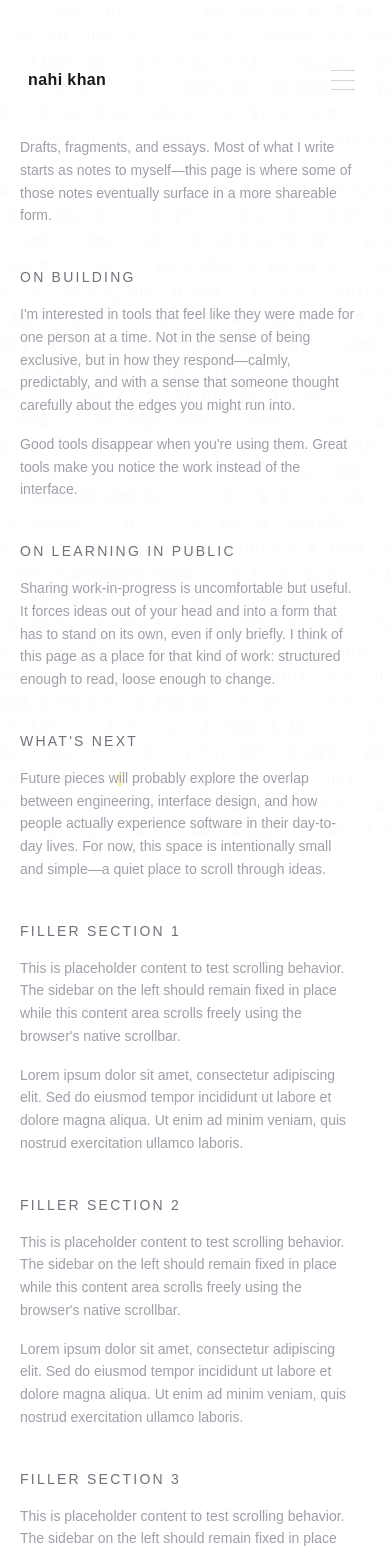
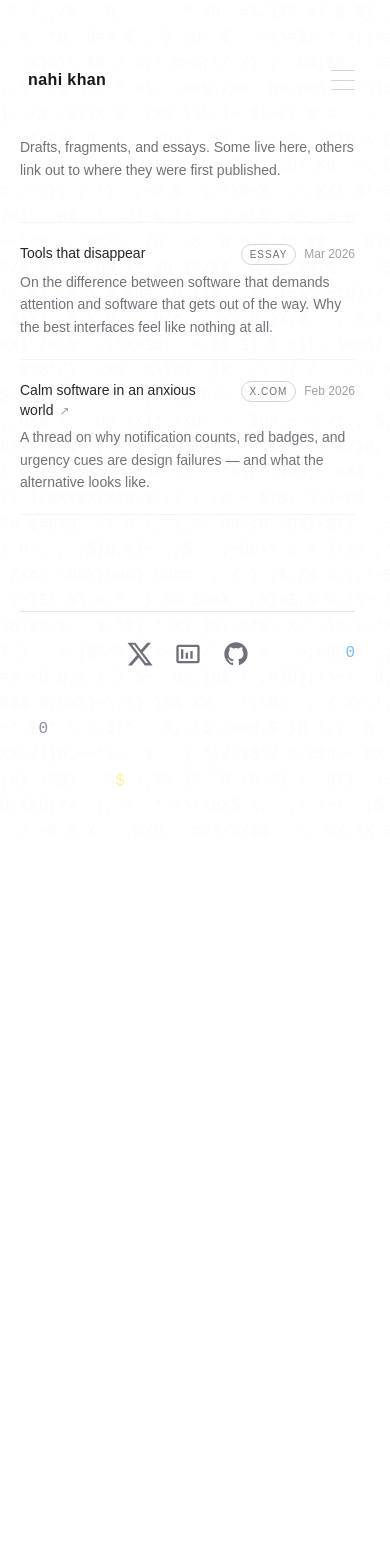
Before and after one commit to nahikhvn/site, a Next.js app: page /writing in a window 390 px wide. Shown: the top 1553 px of the page. After the commit the page ends 844 px from the top, so only its background shows below. Built offline with nearby package versions, Linux system fonts and the light colour scheme.

Commit message:
Redesign writing page as directory listing with essay page template

```diff
--- a/app/writing/page.tsx
+++ b/app/writing/page.tsx
@@ -1,71 +1,92 @@
+import Link from "next/link";
+
+type Entry = {
+  title: string;
+  date: string;
+  description: string;
+  tag: "essay" | "note" | "external";
+  href: string;
+  source?: string;
+};
+
+const entries: Entry[] = [
+  {
+    title: "Tools that disappear",
+    date: "2026-03-14",
+    description:
+      "On the difference between software that demands attention and software that gets out of the way. Why the best interfaces feel like nothing at all.",
+    tag: "essay",
+    href: "/writing/tools-that-disappear",
+  },
+  {
+    title: "Calm software in an anxious world",
+    date: "2026-02-28",
+    description:
+      "A thread on why notification counts, red badges, and urgency cues are design failures — and what the alternative looks like.",
+    tag: "external",
+    href: "https://x.com/nahikhvn",
+    source: "x.com",
+  },
+];
+
+const tagStyles: Record<Entry["tag"], string> = {
+  essay: "text-zinc-500 dark:text-zinc-400 border-zinc-300 dark:border-zinc-600",
+  note: "text-zinc-500 dark:text-zinc-400 border-zinc-300 dark:border-zinc-600",
+  external: "text-zinc-500 dark:text-zinc-400 border-zinc-300 dark:border-zinc-600",
+};
+
+function formatDate(iso: string) {
+  const d = new Date(iso + "T00:00:00");
+  return d.toLocaleDateString("en-US", { month: "short", year: "numeric" });
+}
+
 export default function WritingPage() {
   return (
     <div className="space-y-10 pb-12">
-      <section className="space-y-4">
-        <p className="text-sm md:text-base leading-relaxed text-zinc-400">
-          Drafts, fragments, and essays. Most of what I write starts as notes to
-          myself—this page is where some of those notes eventually surface in a
-          more shareable form.
-        </p>
-      </section>
+      <p className="text-sm md:text-base leading-relaxed text-zinc-500">
+        Drafts, fragments, and essays. Some live here, others link out to where
+        they were first published.
+      </p>
 
-      <section className="space-y-4">
-        <h3 className="text-sm font-medium uppercase tracking-[0.16em] text-zinc-500">
-          On building
-        </h3>
-        <p className="text-sm md:text-base leading-relaxed text-zinc-400">
-          I&apos;m interested in tools that feel like they were made for one
-          person at a time. Not in the sense of being exclusive, but in how they
-          respond—calmly, predictably, and with a sense that someone thought
-          carefully about the edges you might run into.
-        </p>
-        <p className="text-sm md:text-base leading-relaxed text-zinc-400">
-          Good tools disappear when you&apos;re using them. Great tools make
-          you notice the work instead of the interface.
-        </p>
-      </section>
+      <div className="space-y-0">
+        {entries.map((entry) => {
+          const isExternal = entry.tag === "external";
+          const Wrapper = isExternal ? "a" : Link;
+          const props = isExternal
+            ? { href: entry.href, target: "_blank", rel: "noreferrer" }
+            : { href: entry.href };
 
-      <section className="space-y-4">
-        <h3 className="text-sm font-medium uppercase tracking-[0.16em] text-zinc-500">
-          On learning in public
-        </h3>
-        <p className="text-sm md:text-base leading-relaxed text-zinc-400">
-          Sharing work-in-progress is uncomfortable but useful. It forces ideas
-          out of your head and into a form that has to stand on its own, even if
-          only briefly. I think of this page as a place for that kind of work:
-          structured enough to read, loose enough to change.
-        </p>
-      </section>
-
-      <section className="space-y-4">
-        <h3 className="text-sm font-medium uppercase tracking-[0.16em] text-zinc-500">
-          What&apos;s next
-        </h3>
-        <p className="text-sm md:text-base leading-relaxed text-zinc-400">
-          Future pieces will probably explore the overlap between engineering,
-          interface design, and how people actually experience software in their
-          day-to-day lives. For now, this space is intentionally small and
-          simple—a quiet place to scroll through ideas.
-        </p>
-      </section>
-
-      {Array.from({ length: 6 }, (_, i) => (
-        <section key={i} className="space-y-4">
-          <h3 className="text-sm font-medium uppercase tracking-[0.16em] text-zinc-500">
-            Filler section {i + 1}
-          </h3>
-          <p className="text-sm md:text-base leading-relaxed text-zinc-400">
-            This is placeholder content to test scrolling behavior. The sidebar
-            on the left should remain fixed in place while this content area
-            scrolls freely using the browser&apos;s native scrollbar.
-          </p>
-          <p className="text-sm md:text-base leading-relaxed text-zinc-400">
-            Lorem ipsum dolor sit amet, consectetur adipiscing elit. Sed do
-            eiusmod tempor incididunt ut labore et dolore magna aliqua. Ut enim
-            ad minim veniam, quis nostrud exercitation ullamco laboris.
-          </p>
-        </section>
-      ))}
+          return (
+            <Wrapper
+              key={entry.title}
+              {...(props as React.ComponentProps<typeof Wrapper>)}
+              className="group block py-5 border-b border-zinc-100 dark:border-zinc-800 first:border-t"
+            >
+              <div className="flex items-baseline justify-between gap-4 mb-1.5">
+                <h3 className="text-sm md:text-base font-medium text-zinc-800 dark:text-zinc-200 group-hover:text-zinc-950 dark:group-hover:text-white transition-colors">
+                  {entry.title}
+                  {isExternal && (
+                    <span className="ml-1.5 text-zinc-400 text-xs">↗</span>
+                  )}
+                </h3>
+                <div className="flex items-center gap-2 shrink-0">
+                  <span
+                    className={`text-[10px] uppercase tracking-widest border rounded-full px-2 py-0.5 ${tagStyles[entry.tag]}`}
+                  >
+                    {entry.tag === "external" ? entry.source : entry.tag}
+                  </span>
+                  <span className="text-xs text-zinc-400">
+                    {formatDate(entry.date)}
+                  </span>
+                </div>
+              </div>
+              <p className="text-sm leading-relaxed text-zinc-500 dark:text-zinc-400">
+                {entry.description}
+              </p>
+            </Wrapper>
+          );
+        })}
+      </div>
     </div>
   );
 }
--- /dev/null
+++ b/app/writing/tools-that-disappear/page.tsx
@@ -0,0 +1,79 @@
+export default function ToolsThatDisappear() {
+  return (
+    <div className="space-y-8 pb-12">
+      <header className="space-y-3">
+        <h1 className="text-xl md:text-2xl font-semibold text-zinc-900 dark:text-zinc-100 tracking-tight">
+          Tools that disappear
+        </h1>
+        <p className="text-xs uppercase tracking-widest text-zinc-400">
+          Mar 2026 · Essay
+        </p>
+      </header>
+
+      <div className="space-y-5 text-sm md:text-base leading-relaxed text-zinc-600 dark:text-zinc-400">
+        <p>
+          The best software I&apos;ve ever used is software I barely remember
+          using. Not because it was forgettable, but because it never asked me
+          to think about it. It just worked, and I worked through it.
+        </p>
+
+        <p>
+          There&apos;s a difference between a tool that demands your attention
+          and one that earns it. The first announces itself — loading screens,
+          onboarding flows, modals asking if you&apos;re sure. The second
+          recedes. It becomes the background to your actual task, like a good
+          chair or a sharp knife. You notice the work, not the instrument.
+        </p>
+
+        <p>
+          I think about this a lot when building interfaces. Every element on a
+          screen is a small tax on the person looking at it. A border here, a
+          shadow there, a label that could be inferred — each one is a micro
+          decision the user has to process, even if unconsciously. The goal
+          isn&apos;t minimalism for its own sake. It&apos;s clarity. Removing
+          everything that isn&apos;t the thing.
+        </p>
+
+        <h2 className="text-sm font-medium uppercase tracking-[0.16em] text-zinc-500 pt-4">
+          The weight of defaults
+        </h2>
+
+        <p>
+          Most software starts with too much. Features get added because
+          they&apos;re possible, not because they&apos;re necessary. Settings
+          panels grow. Preferences multiply. The interface becomes a map of
+          every decision the team couldn&apos;t make, handed off to the user as
+          &quot;flexibility.&quot;
+        </p>
+
+        <p>
+          Good defaults are an act of empathy. They say: we thought about this
+          so you don&apos;t have to. They reduce the surface area of choice
+          down to what actually matters. And when they&apos;re right, you never
+          even notice them — which is the whole point.
+        </p>
+
+        <h2 className="text-sm font-medium uppercase tracking-[0.16em] text-zinc-500 pt-4">
+          Disappearing on purpose
+        </h2>
+
+        <p>
+          The tools I keep coming back to share a quality I can only describe
+          as quietness. They don&apos;t ping me. They don&apos;t celebrate
+          their own cleverness. They open fast, do the thing, and close. They
+          treat my time as if it matters.
+        </p>
+
+        <p>
+          I want to build things like that. Software that respects the
+          person on the other side of the screen enough to get out of the way.
+          Not invisible — just quiet. Present when needed, gone when not.
+        </p>
+
+        <p>
+          The best compliment a tool can receive is silence.
+        </p>
+      </div>
+    </div>
+  );
+}
```
